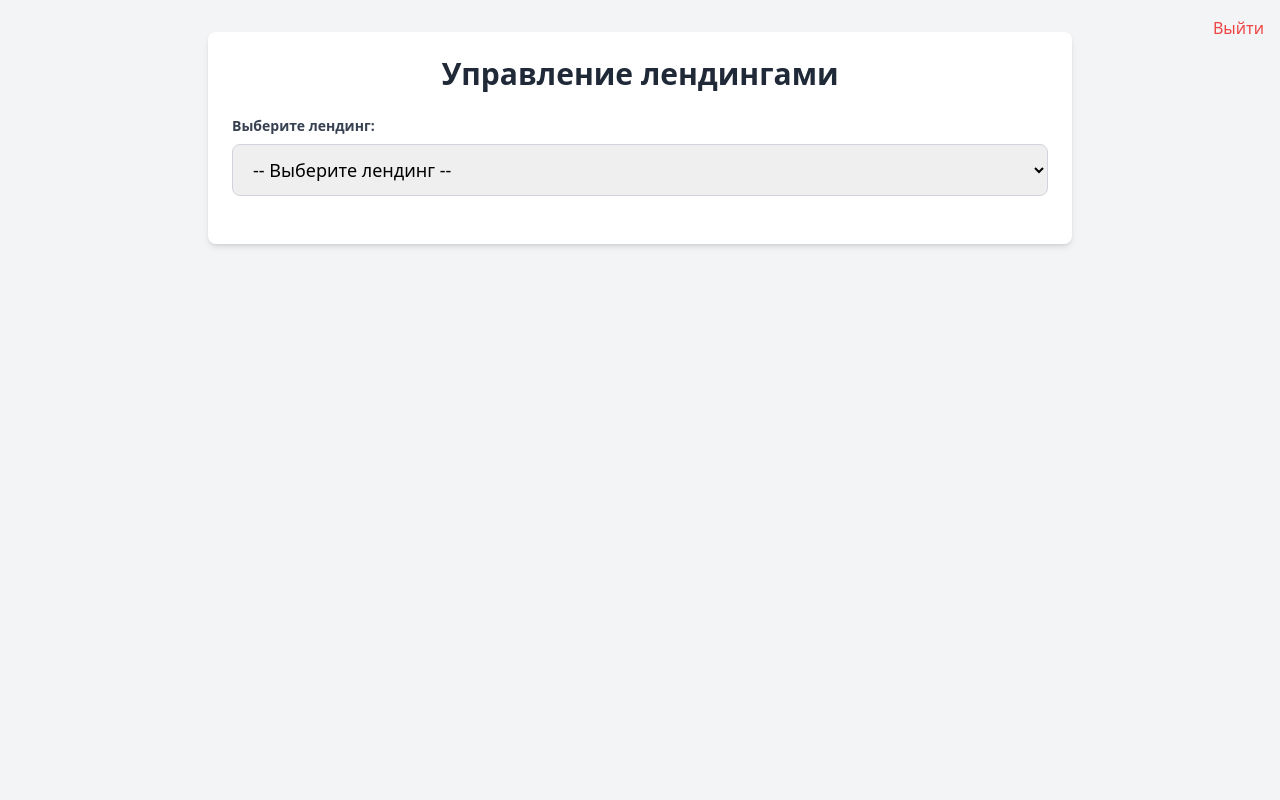
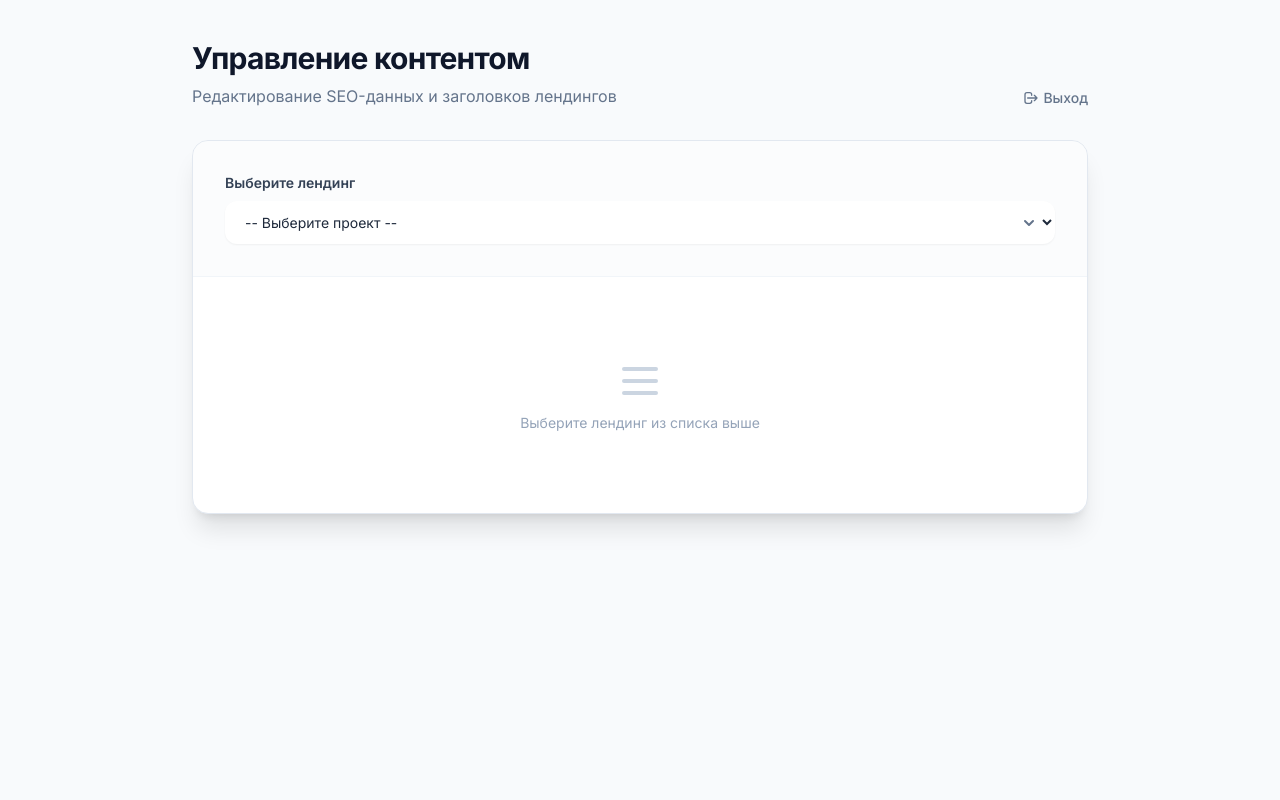
Before and after one commit to kaber3389/ai-test, a PHP site: page /admin.php in a window 1280 px wide. Run offline with PHP 8.4, Linux system fonts and the light colour scheme; the visitor is signed in with stand-in values (Sample User, id 1); data comes from the database, SQL or seed files in the repository; some libraries are stand-ins or nearby versions.

Commit message:
update branch

```diff
--- a/admin.php
+++ b/admin.php
@@ -19,111 +19,78 @@ require_once __DIR__ . '/config.php';
     <title>Админка - Управление лендингами</title>
     <script src="https://cdn.tailwindcss.com"></script>
     <script src="https://code.jquery.com/jquery-3.7.1.min.js"></script>
+    <link href="https://fonts.googleapis.com/css2?family=Inter:wght@300;400;500;600;700&display=swap" rel="stylesheet">
     <style>
-        #spinner {
-            display: none;
-            position: fixed;
-            top: 0;
-            left: 0;
-            width: 100%;
-            height: 100%;
-            background-color: rgba(255, 255, 255, 0.8);
-            z-index: 9999;
-            justify-content: center;
-            align-items: center;
-        }
-        #spinner.active {
-            display: flex;
-        }
-        .spinner {
-            border: 4px solid #f3f3f3;
-            border-top: 4px solid #3b82f6;
-            border-radius: 50%;
-            width: 50px;
-            height: 50px;
-            animation: spin 1s linear infinite;
-        }
-        @keyframes spin {
-            0% { transform: rotate(0deg); }
-            100% { transform: rotate(360deg); }
-        }
-        .locked {
-            pointer-events: none;
-            opacity: 0.6;
-        }
-        #toast-container {
-            position: fixed;
-            top: 20px;
-            right: 20px;
-            z-index: 10000;
-        }
-        .toast {
-            margin-bottom: 10px;
-            padding: 12px 24px;
-            border-radius: 6px;
-            color: white;
-            font-weight: 500;
-            box-shadow: 0 4px 6px rgba(0, 0, 0, 0.1);
-            animation: slideIn 0.3s ease-out;
-        }
-        .toast-success {
-            background-color: #10b981;
-        }
-        .toast-error {
-            background-color: #ef4444;
-        }
-        @keyframes slideIn {
-            from {
-                transform: translateX(100%);
-                opacity: 0;
-            }
-            to {
-                transform: translateX(0);
-                opacity: 1;
-            }
-        }
-        .ai-preview {
-            display: none;
-            background-color: #f0f9ff;
-            border: 2px dashed #3b82f6;
-            border-radius: 6px;
-            padding: 12px;
-            margin-top: 12px;
-        }
-        .ai-preview.active {
-            display: block;
-        }
+        body { font-family: 'Inter', sans-serif; }
+        #spinner { display: none; }
+        #spinner.active { display: flex; }
+        .locked { pointer-events: none; opacity: 0.7; }
+        .btn-icon { display: inline-flex; align-items: center; gap: 0.5rem; }
+        .ai-gradient { background: linear-gradient(135deg, #6366f1 0%, #a855f7 100%); }
+        .ai-gradient:hover { background: linear-gradient(135deg, #4f46e5 0%, #9333ea 100%); }
+        .ai-preview { display: none; }
+        .ai-preview.active { display: block; }
     </style>
 </head>
-<body class="bg-gray-100 min-h-screen">
-    <div id="spinner">
-        <div class="spinner"></div>
+<body class="bg-slate-50 text-slate-800 min-h-screen">
+
+<div id="spinner" class="fixed inset-0 z-50 items-center justify-center bg-slate-900/40 backdrop-blur-sm transition-opacity duration-300">
+    <div class="bg-white p-6 rounded-2xl shadow-2xl flex flex-col items-center gap-4">
+        <svg class="animate-spin h-10 w-10 text-indigo-600" xmlns="http://www.w3.org/2000/svg" fill="none" viewBox="0 0 24 24">
+            <circle class="opacity-25" cx="12" cy="12" r="10" stroke="currentColor" stroke-width="4"></circle>
+            <path class="opacity-75" fill="currentColor" d="M4 12a8 8 0 018-8V0C5.373 0 0 5.373 0 12h4zm2 5.291A7.962 7.962 0 014 12H0c0 3.042 1.135 5.824 3 7.938l3-2.647z"></path>
+        </svg>
+        <p class="text-sm font-medium text-slate-600">Обработка...</p>
     </div>
+</div>
 
-    <div id="toast-container"></div>
+<div id="toast-container" class="fixed top-6 right-6 z-50 flex flex-col gap-3"></div>
 
-    <div class="absolute top-4 right-4">
-        <a href="logout.php" class="text-red-500 hover:text-red-700 font-medium">Выйти</a>
-    </div>
+<div class="min-h-screen py-10 px-4 sm:px-6 lg:px-8">
+    <div class="max-w-4xl mx-auto">
 
-    <div class="container mx-auto px-4 py-8 max-w-4xl">
-        <div class="bg-white rounded-lg shadow-md p-6">
-            <h1 class="text-3xl font-bold text-gray-800 mb-6 text-center">Управление лендингами</h1>
+        <header class="mb-8 text-center sm:text-left sm:flex sm:items-end sm:justify-between">
+            <div>
+                <h1 class="text-3xl font-bold text-slate-900 tracking-tight">Управление контентом</h1>
+                <p class="mt-2 text-slate-500">Редактирование SEO-данных и заголовков лендингов</p>
+            </div>
+            <a href="logout.php" class="hidden sm:inline-flex mt-4 sm:mt-0 items-center text-sm font-medium text-slate-500 hover:text-red-600 transition-colors">
+                <svg class="w-4 h-4 mr-1" fill="none" stroke="currentColor" viewBox="0 0 24 24"><path stroke-linecap="round" stroke-linejoin="round" stroke-width="2" d="M17 16l4-4m0 0l-4-4m4 4H7m6 4v1a3 3 0 01-3 3H6a3 3 0 01-3-3V7a3 3 0 013-3h4a3 3 0 013 3v1"></path></svg>
+                Выход
+            </a>
+        </header>
 
-            <div class="mb-6">
-                <label for="landing-select" class="block text-gray-700 text-sm font-bold mb-2">Выберите лендинг:</label>
-                <select
-                    id="landing-select"
-                    class="w-full px-4 py-3 border border-gray-300 rounded-lg focus:outline-none focus:border-blue-500 text-lg"
-                >
-                    <option value="">-- Выберите лендинг --</option>
-                </select>
+        <div class="bg-white rounded-2xl shadow-xl border border-slate-200 overflow-hidden">
+            <div class="p-6 sm:p-8 border-b border-slate-100 bg-slate-50/50">
+                <label for="landing-select" class="block text-sm font-semibold text-slate-700 mb-2">Выберите лендинг</label>
+                <div class="relative">
+                    <select
+                        id="landing-select"
+                        class="block w-full pl-4 pr-10 py-3 text-base border-slate-300 bg-white focus:outline-none focus:ring-2 focus:ring-indigo-500 focus:border-indigo-500 sm:text-sm rounded-xl shadow-sm transition-shadow cursor-pointer"
+                    >
+                        <option value="">-- Выберите проект --</option>
+                    </select>
+                    <div class="pointer-events-none absolute inset-y-0 right-0 flex items-center px-4 text-slate-500">
+                        <svg class="h-5 w-5" viewBox="0 0 20 20" fill="currentColor"><path fill-rule="evenodd" d="M5.293 7.293a1 1 0 011.414 0L10 10.586l3.293-3.293a1 1 0 111.414 1.414l-4 4a1 1 0 01-1.414 0l-4-4a1 1 0 010-1.414z" clip-rule="evenodd" /></svg>
+                    </div>
+                </div>
             </div>
 
-            <div id="fields-container" class="space-y-6">
+            <div id="fields-container" class="p-6 sm:p-8 space-y-8">
+                <div class="text-center py-12 text-slate-400">
+                    <svg class="mx-auto h-12 w-12 text-slate-300" fill="none" viewBox="0 0 24 24" stroke="currentColor"><path stroke-linecap="round" stroke-linejoin="round" stroke-width="2" d="M4 6h16M4 12h16M4 18h16" /></svg>
+                    <p class="mt-2 text-sm">Выберите лендинг из списка выше</p>
+                </div>
             </div>
         </div>
+
+        <div class="mt-6 text-center sm:hidden">
+             <a href="logout.php" class="inline-flex items-center text-sm font-medium text-slate-500 hover:text-red-600">
+                Выйти из системы
+            </a>
+        </div>
     </div>
+</div>
 
     <script>
     $(document).ready(function() {
@@ -151,14 +118,22 @@ require_once __DIR__ . '/config.php';
          * @returns {void}
          */
         function showToast(message, type = 'success') {
-            const toastClass = type === 'success' ? 'toast-success' : 'toast-error';
-            const toast = $('<div class="toast ' + toastClass + '">' + message + '</div>');
+            const toastClass = type === 'success' ? 'bg-emerald-50 text-emerald-800 border-emerald-200' : 'bg-red-50 text-red-800 border-red-200';
+            const icon = type === 'success'
+                ? '<svg class="w-5 h-5 text-emerald-500" fill="none" stroke="currentColor" viewBox="0 0 24 24"><path stroke-linecap="round" stroke-linejoin="round" stroke-width="2" d="M5 13l4 4L19 7"></path></svg>'
+                : '<svg class="w-5 h-5 text-red-500" fill="none" stroke="currentColor" viewBox="0 0 24 24"><path stroke-linecap="round" stroke-linejoin="round" stroke-width="2" d="M6 18L18 6M6 6l12 12"></path></svg>';
+
+            const toast = $(`
+                <div class="toast flex items-center w-full max-w-xs p-4 rounded-xl shadow-lg border ${toastClass} transform transition-all duration-300">
+                    <div class="flex-shrink-0">${icon}</div>
+                    <div class="ml-3 text-sm font-medium">${message}</div>
+                </div>
+            `);
             $('#toast-container').append(toast);
 
             setTimeout(function() {
-                toast.fadeOut(300, function() {
-                    $(this).remove();
-                });
+                toast.css('opacity', '0');
+                setTimeout(() => toast.remove(), 300);
             }, 3000);
         }
 
@@ -232,42 +207,51 @@ require_once __DIR__ . '/config.php';
                 const textareaId = 'field-' + fieldName;
 
                 const fieldHtml = `
-                    <div class="field-block bg-gray-50 p-4 rounded-lg border border-gray-200" data-field="${fieldName}">
-                        <label class="block text-gray-700 text-sm font-bold mb-2">${escapeHtml(config.label)}</label>
+                    <div class="field-group bg-white rounded-xl border border-slate-200 shadow-sm p-6 transition-shadow hover:shadow-md" data-field="${fieldName}">
+                        <div class="flex justify-between items-center mb-4">
+                            <label for="${textareaId}" class="block text-base font-semibold text-slate-800">
+                                ${escapeHtml(config.label)}
+                                <span class="block text-xs font-normal text-slate-400 mt-1">Поле: ${escapeHtml(fieldName)}</span>
+                            </label>
+                        </div>
+
                         <textarea
                             id="${textareaId}"
                             rows="${config.rows}"
-                            class="w-full px-3 py-2 border border-gray-300 rounded focus:outline-none focus:border-blue-500"
+                            class="w-full p-4 text-slate-700 bg-slate-50 border border-slate-200 rounded-lg focus:bg-white focus:outline-none focus:ring-2 focus:ring-indigo-500 focus:border-transparent transition-all resize-y font-mono text-sm leading-relaxed"
                             placeholder="${escapeHtml(config.placeholder)}"
                         >${escapeHtml(value)}</textarea>
 
-                        <div class="flex gap-2 mt-3">
+                        <div class="mt-5 flex flex-wrap gap-3 items-center">
                             <button
-                                class="save-btn bg-blue-500 hover:bg-blue-600 text-white font-bold py-2 px-4 rounded transition duration-200"
+                                class="save-btn btn-icon px-5 py-2.5 bg-indigo-600 hover:bg-indigo-700 text-white text-sm font-medium rounded-lg shadow-sm hover:shadow transition-all duration-200 active:scale-95 disabled:opacity-50 disabled:cursor-not-allowed"
                                 data-field="${fieldName}"
                             >
+                                <svg class="w-4 h-4" fill="none" stroke="currentColor" viewBox="0 0 24 24"><path stroke-linecap="round" stroke-linejoin="round" stroke-width="2" d="M8 7H5a2 2 0 00-2 2v9a2 2 0 002 2h14a2 2 0 002-2V9a2 2 0 00-2-2h-3m-1 4l-3 3m0 0l-3-3m3 3V4"></path></svg>
                                 Сохранить
                             </button>
                             <button
-                                class="ai-btn bg-purple-500 hover:bg-purple-600 text-white font-bold py-2 px-4 rounded transition duration-200"
+                                class="ai-btn btn-icon px-5 py-2.5 ai-gradient text-white text-sm font-medium rounded-lg shadow-sm hover:shadow-md transition-all duration-200 active:scale-95 disabled:opacity-50 disabled:cursor-not-allowed group"
                                 data-field="${fieldName}"
                             >
-                                🤖 Сгенерировать через ИИ
+                                <svg class="w-4 h-4 group-hover:rotate-12 transition-transform" fill="none" stroke="currentColor" viewBox="0 0 24 24"><path stroke-linecap="round" stroke-linejoin="round" stroke-width="2" d="M13 10V3L4 14h7v7l9-11h-7z"></path></svg>
+                                Генерировать ИИ
                             </button>
                         </div>
 
-                        <div id="${previewId}" class="ai-preview">
-                            <div class="text-sm text-gray-600 mb-2 font-semibold">Предварительный просмотр:</div>
-                            <div class="ai-preview-text bg-white p-3 rounded border border-gray-200 mb-3"></div>
-                            <div class="flex gap-2">
+                        <div id="${previewId}" class="ai-preview mt-6 p-5 bg-indigo-50 border border-indigo-100 rounded-xl relative overflow-hidden">
+                            <div class="absolute top-0 left-0 w-1 h-full bg-indigo-400"></div>
+                            <p class="text-xs font-bold text-indigo-500 uppercase tracking-wider mb-3">Предварительный просмотр ИИ</p>
+                            <div class="ai-preview-text text-slate-700 text-sm whitespace-pre-wrap mb-4 font-sans"></div>
+                            <div class="flex gap-3">
                                 <button
-                                    class="apply-btn bg-green-500 hover:bg-green-600 text-white font-bold py-2 px-4 rounded transition duration-200"
+                                    class="apply-btn px-4 py-2 bg-indigo-600 hover:bg-indigo-700 text-white text-xs font-semibold rounded-lg shadow-sm transition-colors"
                                     data-field="${fieldName}"
                                 >
                                     Применить
                                 </button>
                                 <button
-                                    class="cancel-btn bg-gray-500 hover:bg-gray-600 text-white font-bold py-2 px-4 rounded transition duration-200"
+                                    class="cancel-btn px-4 py-2 bg-white hover:bg-slate-50 text-slate-600 border border-slate-200 text-xs font-semibold rounded-lg shadow-sm transition-colors"
                                     data-field="${fieldName}"
                                 >
                                     Отменить
@@ -335,7 +319,7 @@ require_once __DIR__ . '/config.php';
          * @returns {void}
          */
         function generateAI(fieldName) {
-            const $fieldBlock = $('.field-block[data-field="' + fieldName + '"]');
+            const $fieldBlock = $('.field-group[data-field="' + fieldName + '"]');
             const $preview = $('#preview-' + fieldName);
             const $textarea = $('#field-' + fieldName);
 
```
Also changed, not shown: 1 other file.
